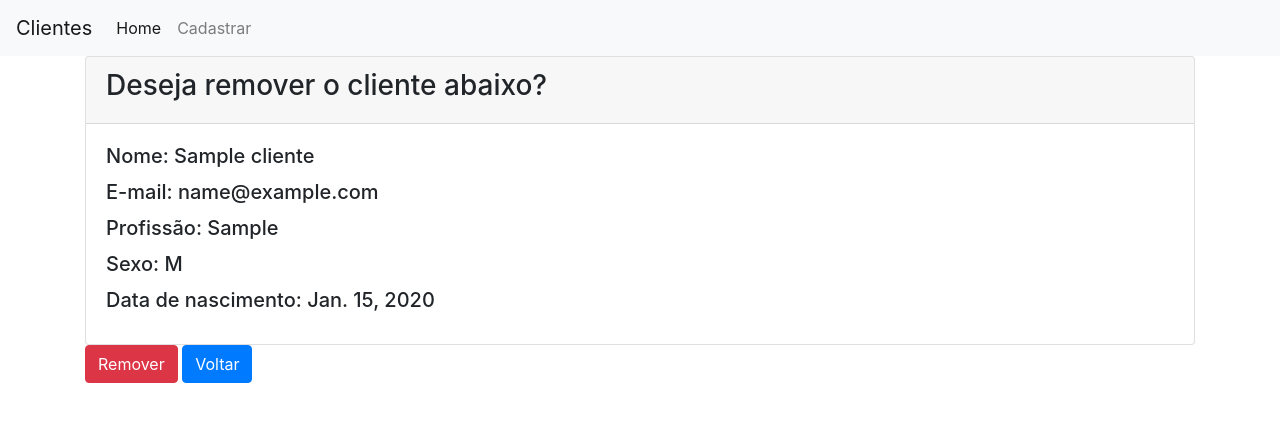
After one commit to antssousa/django-clientes, a Django app: page /clientes/remover/1 in a window 1280 px wide. The commit adds this page. Shown: the top 422 px of the page. Run offline with Django 3.2, Linux system fonts and the light colour scheme; tables that the repository leaves empty hold one stand-in row (values such as "Sample post"); some libraries are stand-ins or nearby versions.

Commit message:
Adicionando css

```diff
--- a/clientes/templates/clientes/base.html
+++ b/clientes/templates/clientes/base.html
@@ -1,15 +1,36 @@
 <!DOCTYPE html>
+{% load static %}
 <html lang="pt-br">
 <head>
   <meta charset="UTF-8">
   <meta name="viewport" content="width=device-width, initial-scale=1.0">
+  <link rel="stylesheet" href="https://maxcdn.bootstrapcdn.com/bootstrap/4.1.3/css/bootstrap.min.css">
+  <link rel="stylesheet" href="{% static 'css/style.css' %}">
   <title>
-    {% block titulo %}
-    {% endblock %}
+      {% block titulo %}
+      {% endblock %}
   </title>
 </head>
 <body>
-  {% block conteudo %}
-  {% endblock %}
+  <nav class="navbar navbar-expand-lg navbar-light bg-light">
+    <a class="navbar-brand" href="#">Clientes</a>
+    <button class="navbar-toggler" type="button" data-toggle="collapse" data-target="#navbarSupportedContent" aria-controls="navbarSupportedContent" aria-expanded="false" aria-label="Toggle navigation">
+      <span class="navbar-toggler-icon"></span>
+    </button>
+
+    <div class="collapse navbar-collapse" id="navbarSupportedContent">
+      <ul class="navbar-nav mr-auto">
+        <li class="nav-item active">
+          <a class="nav-link" href="{% url 'listar_clientes' %}">Home<span class="sr-only">(current)</span></a>
+        </li>
+        <li class="nav-item">
+          <a class="nav-link" href="{% url 'cadastrar_cliente' %}">Cadastrar</a>
+        </li>
+    </div>
+  </nav>
+  <main class="container">
+    {% block conteudo %}
+    {% endblock %}
+  </main>
 </body>
 </html>
--- /dev/null
+++ b/clientes/templates/clientes/confirma_exclusao.html
@@ -0,0 +1,31 @@
+{% extends 'clientes/base.html' %}
+
+{% block titulo %}
+  Cliente {{cliente.nome}}
+{% endblock %}
+
+{% block conteudo %}
+
+
+ <div class="card">
+  <div class="card-header">
+    <h3 class="">Deseja remover o cliente abaixo?</h3>
+  </div>
+  <div class="card-body">
+    <h5 class="card-title">Nome: {{cliente.nome}}</h5>
+    <h5 class="card-title">E-mail: {{cliente.email}}</h5>
+    <h5 class="card-title">Profissão: {{cliente.profissao}}</h5>
+    <h5 class="card-title">Sexo: {{cliente.sexo}}</h5>
+    <h5 class="card-title">Data de nascimento: {{cliente.data_nascimento}}</h5>
+  </div>
+</div>
+
+ <form method="post">
+   {% csrf_token %}
+   <div class="form-group">
+      <button class="btn btn-danger" type="submit">Remover</button>
+      <a class="btn btn-primary" href="{% url 'listar_clientes' %}">Voltar</a>
+   </div>
+ </form>
+
+{% endblock %}
--- a/clientes/urls.py
+++ b/clientes/urls.py
@@ -5,7 +5,7 @@ from .views import *
 urlpatterns = [
     path('listar', listar_clientes, name='listar_clientes'),
     path('cadastrar', cadastrar_cliente, name='cadastrar_cliente'),
-    # path('listar/<int:id>', listar_cliente_id, name='listar_cliente_id'),
-    # path('editar/<int:id>', editar_cliente, name='editar_cliente'),
-    # path('remover/<int:id>', remover_cliente, name='remover_cliente'),
+    path('listar/<int:id>', listar_cliente_id, name='listar_cliente_id'),
+    path('editar/<int:id>', editar_cliente, name='editar_cliente'),
+    path('remover/<int:id>', remover_cliente, name='remover_cliente'),
 ]
--- a/clientes/views.py
+++ b/clientes/views.py
@@ -18,3 +18,22 @@ def cadastrar_cliente(request):
   else:
     form = ClienteForm()
   return render(request, 'clientes/form_cliente.html', {'form': form})
+
+def listar_cliente_id(request, id):
+  cliente = Cliente.objects.get(id=id)
+  return render(request, 'clientes/lista_cliente.html', {'cliente': cliente})
+
+def editar_cliente(request, id):
+  cliente = Cliente.objects.get(id=id)
+  form = ClienteForm(request.POST or None, instance=cliente)
+  if form.is_valid():
+    form.save()
+    return redirect('listar_clientes')
+  return render(request, 'clientes/form_cliente.html', {'form': form})
+
+def remover_cliente(request, id):
+  cliente = Cliente.objects.get(id=id)
+  if request.method == 'POST':
+    cliente.delete()
+    return redirect('listar_clientes')
+  return render(request, 'clientes/confirma_exclusao.html', {'cliente': cliente})
```
Also changed, not shown: clientes/templates/clientes/form_cliente.html (+26 -3 lines), clientes/templates/clientes/lista_cliente.html (added, +23 -0 lines), clientes/templates/clientes/listar_clientes.html (+10 -3 lines), clientes/templatetags/meus_filtros.py (added, +7 -0 lines), clientes/static/css/style.css (added), clientes/templatetags/__init__.py (added).
